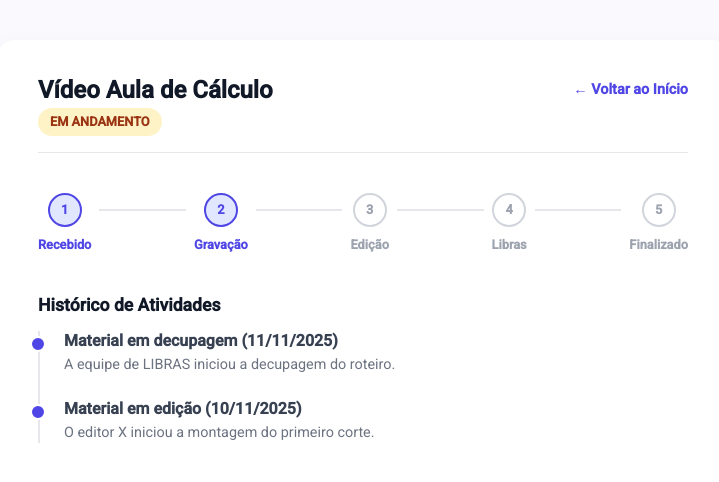
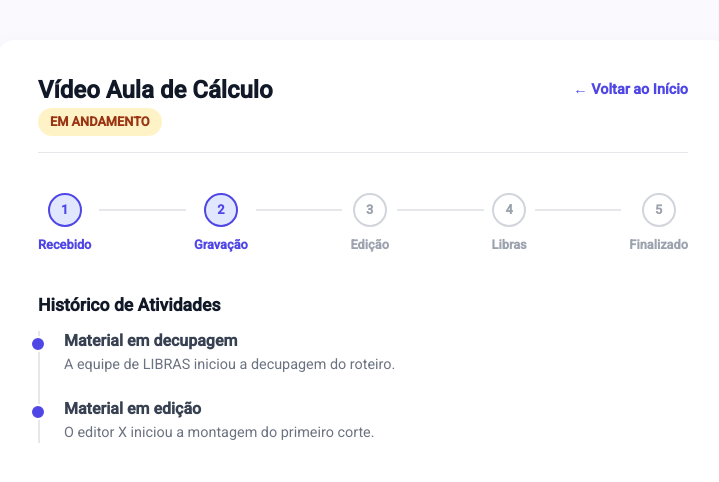
Before and after one commit to cointeDev/sopa-front, an Angular app: page /status/1 in a window 1280 px wide. Shown: the top 482 px of the page, without its empty margins (277-996 px from the left). Built offline with nearby package versions, Linux system fonts and the light colour scheme.

Commit message:
Alteraçoes no status e wizard conforme ajustes de reunião

```diff
--- a/src/app/status/status.html
+++ b/src/app/status/status.html
@@ -27,14 +27,14 @@
         <div class="timeline-item">
           <div class="timeline-dot"></div>
           <div class="timeline-content">
-            <strong>Material em decupagem (11/11/2025)</strong>
+            <strong>Material em decupagem </strong>
             <p>A equipe de LIBRAS iniciou a decupagem do roteiro.</p>
           </div>
         </div>
         <div class="timeline-item">
           <div class="timeline-dot"></div>
           <div class="timeline-content">
-            <strong>Material em edição (10/11/2025)</strong>
+            <strong>Material em edição </strong>
             <p>O editor X iniciou a montagem do primeiro corte.</p>
           </div>
         </div>
@@ -67,7 +67,6 @@
         <input type="file" id="correcao-anexo">
 
         <div class="botoes-correcao">
-          <button type="button" class="btn-secundario">Criar arquivo</button>
           <button type="submit" class="btn-primario" (click)="enviarCorrecao()">Enviar mensagem</button>
         </div>
       </form>
--- a/src/app/wizard/wizard.html
+++ b/src/app/wizard/wizard.html
@@ -30,7 +30,7 @@
             <input type="text" id="setor" name="setor" placeholder="Ex: SEEC, DIRED, Escola X...">
         </div>
         <div>
-            <label for="ponto_focal">Nome do Ponto responsável</label>
+            <label for="ponto_focal">Nome do responsável</label>
             <input type="text" id="ponto_focal" name="ponto_focal" placeholder="Quem acompanhará o projeto">
         </div>
         <div>
```
